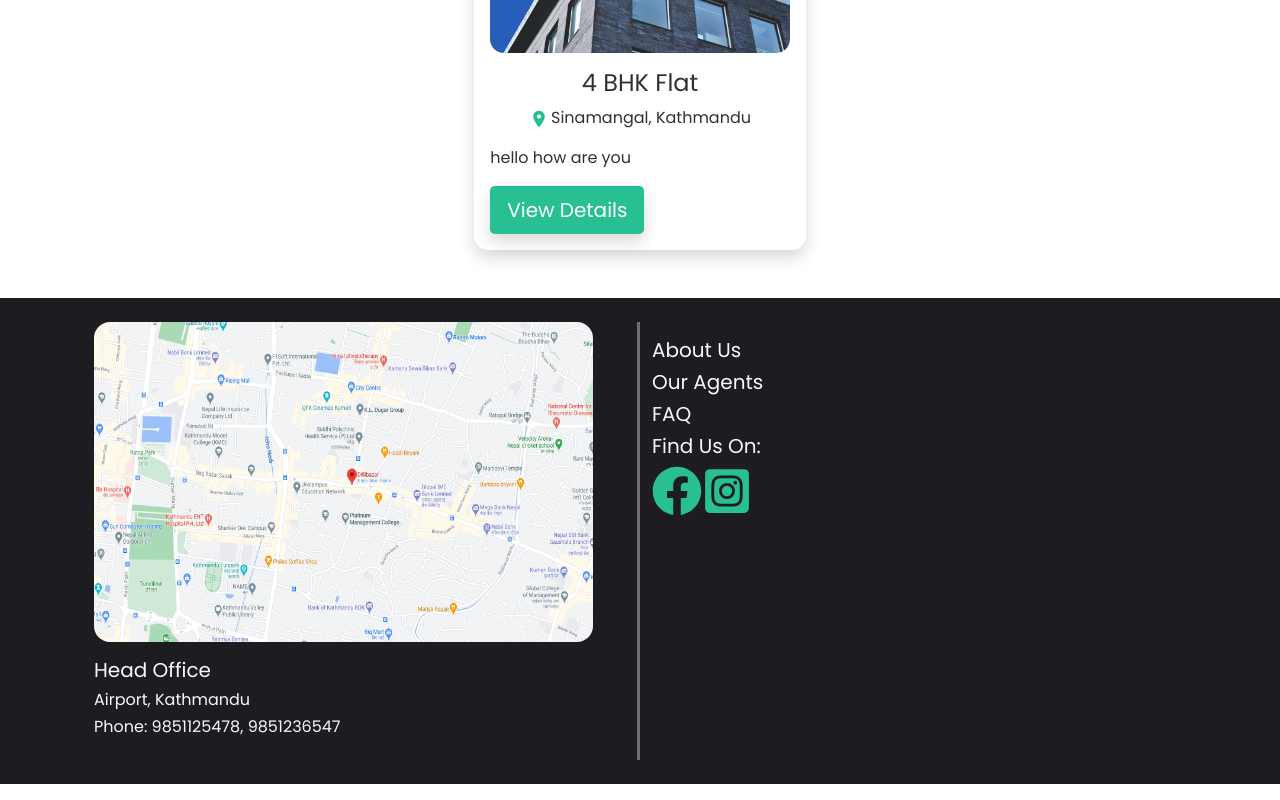
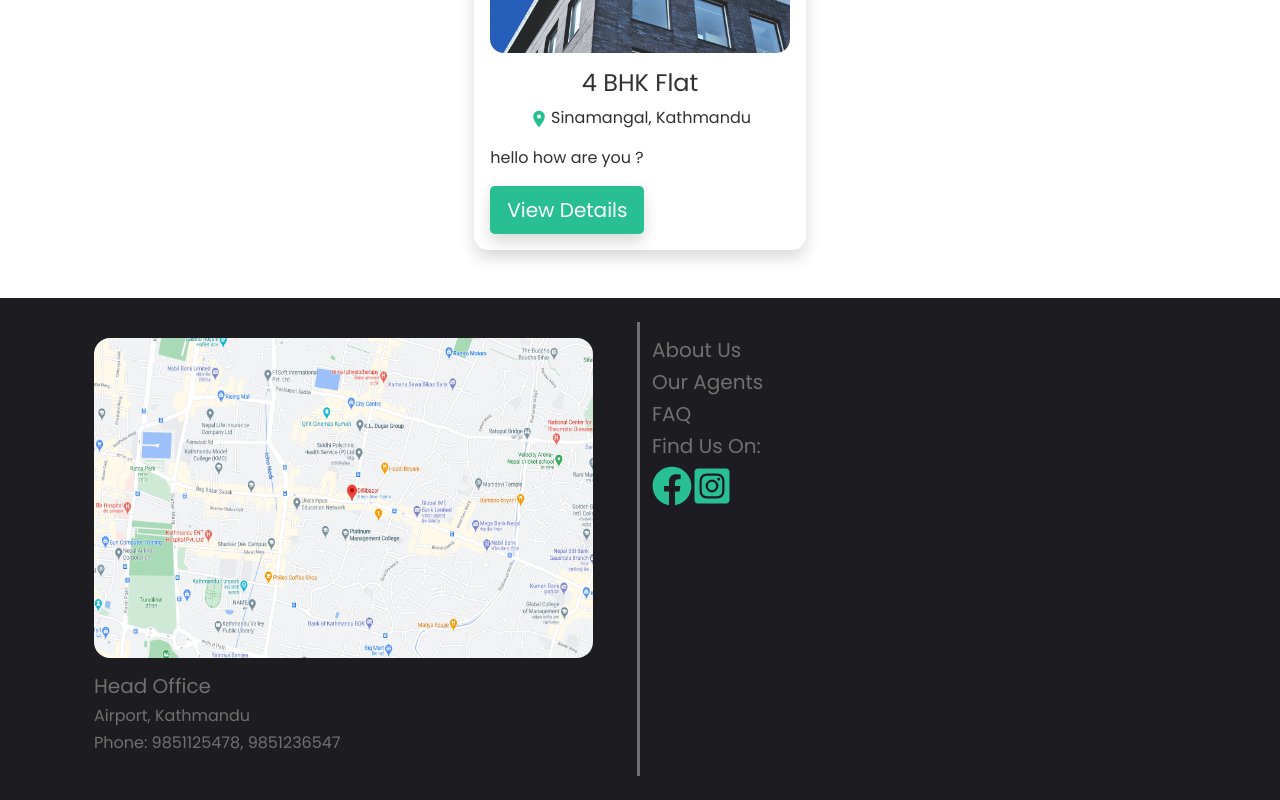
Before and after one commit to amitpradhan195/USK, a React (Create React App) app: page / in a window 1280 px wide. Shown: the part 1161-1961 px from the top of the page. Built offline with nearby package versions, Linux system fonts and the light colour scheme.

Commit message:
footer ready

```diff
--- a/src/components/Card/index.js
+++ b/src/components/Card/index.js
@@ -48,7 +48,7 @@ export default function index() {
                             Sinamangal, Kathmandu
                           </p>
 
-                          <div className="facilities">hello how are you</div>
+                          <div className="facilities">hello how are you ?</div>
 
                           <NavLink
                             type="button"
--- a/src/components/Footer/footer.css
+++ b/src/components/Footer/footer.css
@@ -1,6 +1,7 @@
 .footer {
   background-color: #1d1d21 !important;
   background-size: contain;
+  color: #707070 !important;
 }
 
 .footer .map-image {
@@ -30,6 +31,10 @@
   cursor: pointer;
 }
 
+.footer a {
+  color: #707070 !important;
+}
+
 @media only screen and (max-width: 767px) {
   .footer-info {
     border-right: none !important;
--- a/src/components/Footer/footer.scss
+++ b/src/components/Footer/footer.scss
@@ -4,6 +4,7 @@ $primarytxt: #707070;
 .footer {
   background-color: $primarybg !important;
   background-size: contain;
+  color: $primarytxt !important;
   .map-image {
     width: 94%;
     height: 320px;
@@ -30,6 +31,10 @@ $primarytxt: #707070;
     font-size: 20px;
     cursor: pointer;
   }
+
+  a {
+    color: $primarytxt !important;
+  }
 }
 
 @media only screen and (max-width: 767px) {
--- a/src/components/Footer/index.js
+++ b/src/components/Footer/index.js
@@ -12,12 +12,12 @@ import { Map, InfoWindow, Marker, GoogleApiWrapper } from "google-maps-react";
 
 export default function Footer() {
   return (
-    <IconContext.Provider value={{ color: "#28c092", size: "50px" }}>
+    <IconContext.Provider value={{ color: "#28c092", size: "40px" }}>
       <>
-        <footer className="bg-light text-light text-lg-start footer">
+        <footer className="bg-light text-lg-start footer">
           <div className="container p-4">
             <div className="row">
-              <div className="col-lg-6 col-md-12 mb-4 mb-md-0 footer-info pr-lg-3 pb-md-3 pb-sm-3">
+              <div className="col-lg-6 col-md-12 mb-4 mb-md-0 footer-info pr-lg-3 pb-md-3 pb-sm-3 pt-3">
                 <img className="map-image" src={mapimage} alt="map" />
                 {/* <Map google={this.props.google} zoom={14}>
                 <Marker
@@ -40,24 +40,24 @@ export default function Footer() {
               <div className="col-lg-6 col-md-12 mb-4 mb-md-0 pl-lg-5 pt-md-3 pt-sm-3">
                 <ul className="list-unstyled mb-0">
                   <li>
-                    <NavLink to="#!" className="text-light">
+                    <NavLink to="#!" className="a">
                       <h5>About Us</h5>
                     </NavLink>
                   </li>
                   <li>
-                    <NavLink to="#!" className="text-light">
+                    <NavLink to="#!" className="a">
                       <h5>Our Agents</h5>
                     </NavLink>
                   </li>
                   <li>
-                    <NavLink to="#!" className="text-light">
+                    <NavLink to="#!" className="a">
                       <h5>FAQ</h5>
                     </NavLink>
                   </li>
                 </ul>
                 <h5>Find Us On: </h5>
                 <ul class="list-unstyled body-list-social">
-                  <li class="body-list-item1">
+                  <li class="body-list-item1 pr-3">
                     <NavLink to="#!" target="_blank">
                       <FaFacebook />
                     </NavLink>
```
Also changed, not shown: 2 other files (tests, documents, lock files or other folders).
